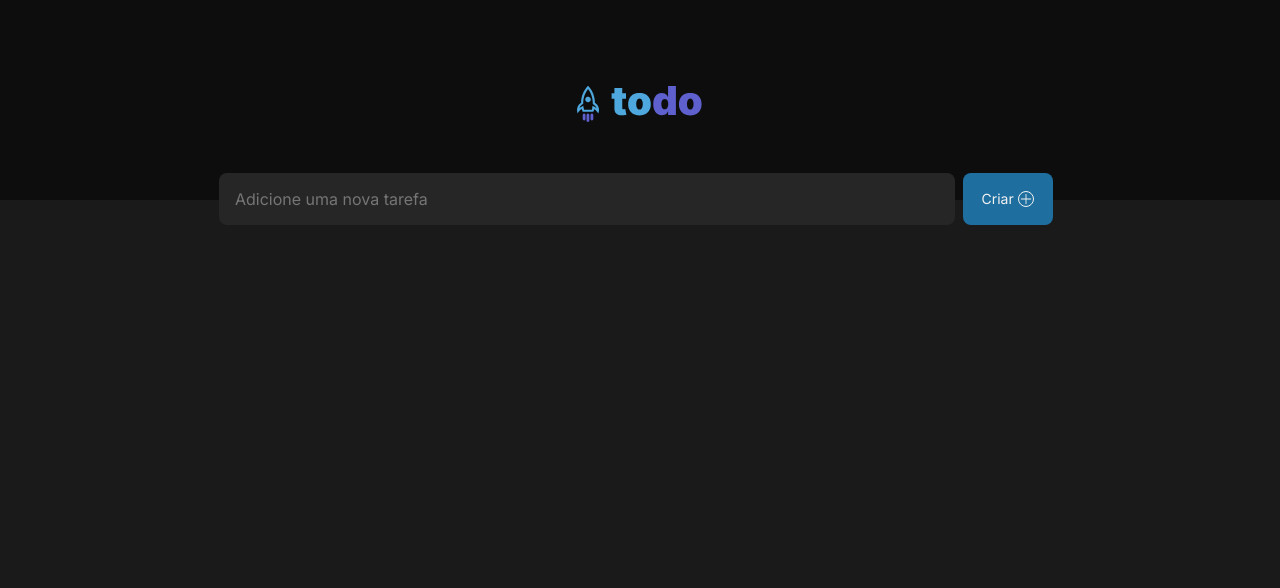
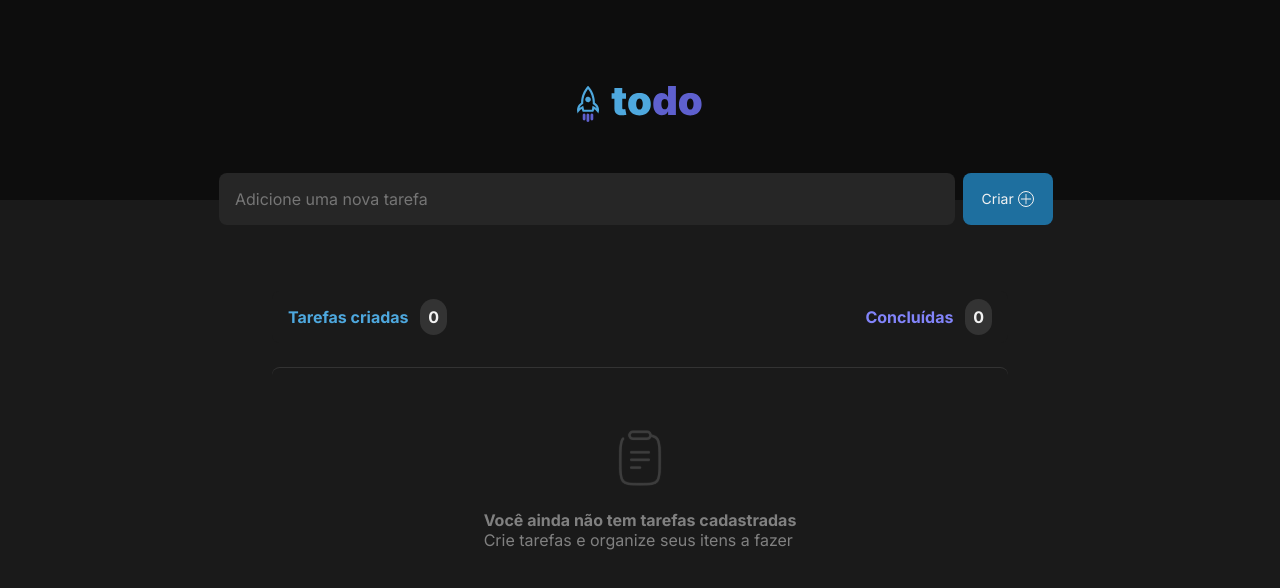
Before and after one commit to oliniski/to-do, a React (Vite) app: page / in a window 1280 px wide. Shown: the top 588 px of the page. Built offline with nearby package versions, Linux system fonts and the light colour scheme.

Commit message:
Empty list

```diff
--- a/src/App.tsx
+++ b/src/App.tsx
@@ -1,5 +1,6 @@
 import { CreateTask } from './components/CreateTask'
 import { Header } from './components/Header'
+import { Tasks } from './components/Tasks'
 import './global.css'
 
 function App() {
@@ -8,6 +9,7 @@ function App() {
     <>
       <Header />
       <CreateTask />
+      <Tasks />
     </>
   )
 }
--- /dev/null
+++ b/src/components/Tasks.module.css
@@ -0,0 +1,60 @@
+.wrapper {
+  width: 46rem;
+  display: flex;
+  justify-content: center;
+  align-ítems: center;
+  position: relative;
+  margin: auto;
+  flex-direction: column;
+  top: calc(18.1875rem - 12.5rem);
+}
+
+.status {
+  width: 100%;
+  display: flex;
+  justify-content: space-between;
+  align-items: center;
+  padding: 1rem;
+  background: var(--gray-600);
+  border-radius: 8px;
+  margin-bottom: 1.5rem;
+}
+
+.status .createdTasks {
+  color: var(--blue);
+  font-weight: bold;
+}
+
+.status .finishedTasks {
+  color: var(--purple);
+  font-weight: bold;
+}
+
+.status span {
+  background: var(--gray-400);
+  border-radius: 999px;
+  padding: 0.5rem;
+  color: var(--gray-100);
+  margin-left: .5rem;
+}
+
+.taskList {
+  width: 100%;
+  height: 15.25rem;
+  display: flex;
+  flex-direction: column;
+  align-items: center;
+  justify-content: center;
+  gap: 1.5rem;
+  border-top: 1px solid #333;
+  border-radius: 8px;
+}
+
+.taskList p {
+  color: var(--gray-300);
+  margin: 0;
+}
+
+.bold {
+  font-weight: bold;
+}
--- /dev/null
+++ b/src/components/Tasks.tsx
@@ -0,0 +1,25 @@
+import styles from './Tasks.module.css';
+import listIcon from '../assets/ListIcon.svg';
+
+export function Tasks() {
+  return (
+    <div className={styles.wrapper}>
+      <div className={styles.status}>
+        <p className={styles.createdTasks}>
+          Tarefas criadas <span>0</span>
+        </p>
+        <p className={styles.finishedTasks}>
+          Concluídas <span>0</span>
+        </p>
+      </div>
+      <div className={styles.taskList}>
+        <img src={listIcon} alt="Um ícone de uma prancheta com uma listagem" />
+        <div>
+
+        <p className={styles.bold}>Você ainda não tem tarefas cadastradas</p>
+        <p>Crie tarefas e organize seus itens a fazer</p>
+        </div>
+      </div>
+    </div>
+  )
+}
--- a/src/global.css
+++ b/src/global.css
@@ -36,6 +36,6 @@ body, input, textarea, button {
   font-family: 'Inter', sans-serif;
 }
 
-text {
-
+p .bold{
+  font-weight: 700;
 }
```
Also changed, not shown: src/assets/ListIcon.svg (added).
